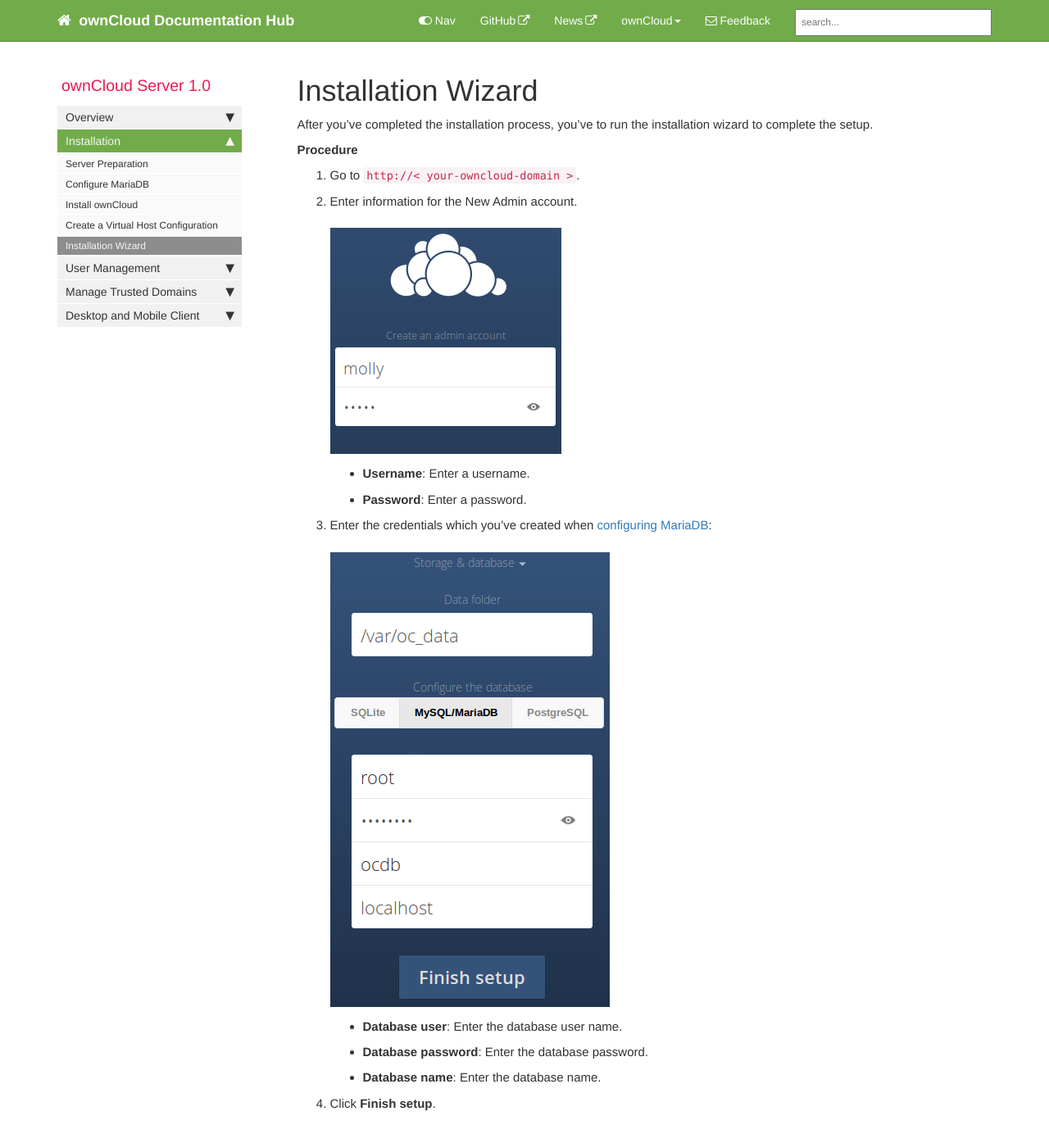
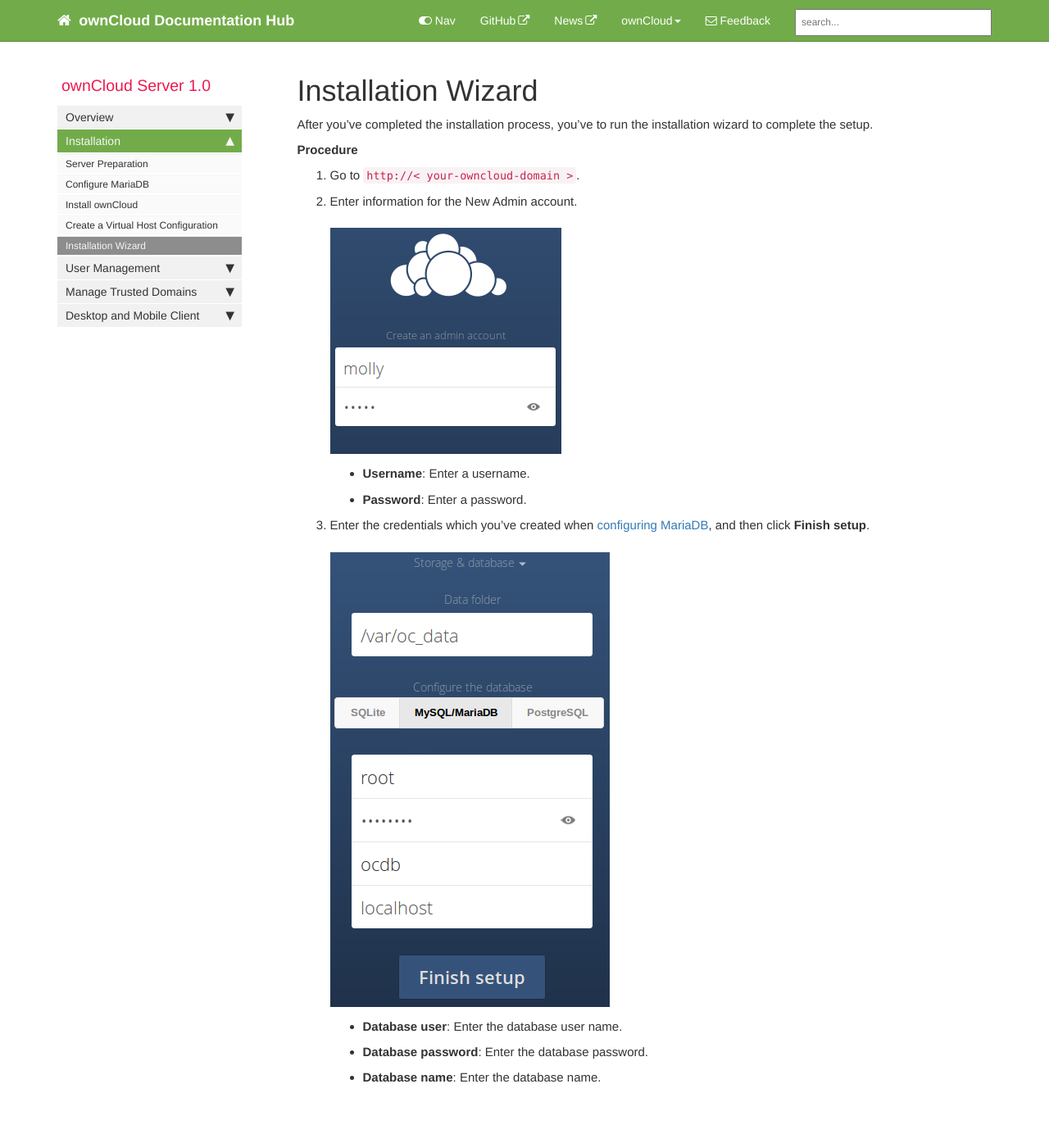
Before and after one commit to docsmith-darshan/tom_theme, a Jekyll site: the page built from pages/mydoc/my_doc_Installation_Wizard.md, in a window 1280 px wide and 1400 px high. Shown: the top 1395 px of the window at 82% size. Built offline with Jekyll 4.4.1, drawn with Linux system fonts in a browser that asks for light colours; comment, search, counter and statistics services are not loaded.

Commit message:
spell check

```diff
--- a/pages/mydoc/my_doc_Installation_Wizard.md
+++ b/pages/mydoc/my_doc_Installation_Wizard.md
@@ -17,10 +17,9 @@ After you've completed the installation process, you've to run the installation
     {% include image.html file="install_wizard_1.png" alt="Jekyll"  %}
     * **Username**: Enter a username.
     * **Password**: Enter a password.
-3. Enter the credentials which you've created when [configuring MariaDB](mydoc_configure_database.html):
+3. Enter the credentials which you've created when [configuring MariaDB](mydoc_configure_database.html), and then click **Finish setup**.
 
     {% include image.html file="install_wizard_2.png" alt="Jekyll"  %}
     * **Database user**: Enter the database user name.
     * **Database password**: Enter the database password.
     * **Database name**: Enter the database name.
-3. Click **Finish setup**.
```
Also changed, not shown: pages/mydoc/my_doc_User_Account.md (+1 -1 lines), pages/mydoc/mydoc_Install_ownCloud.md (+1 -1 lines).
